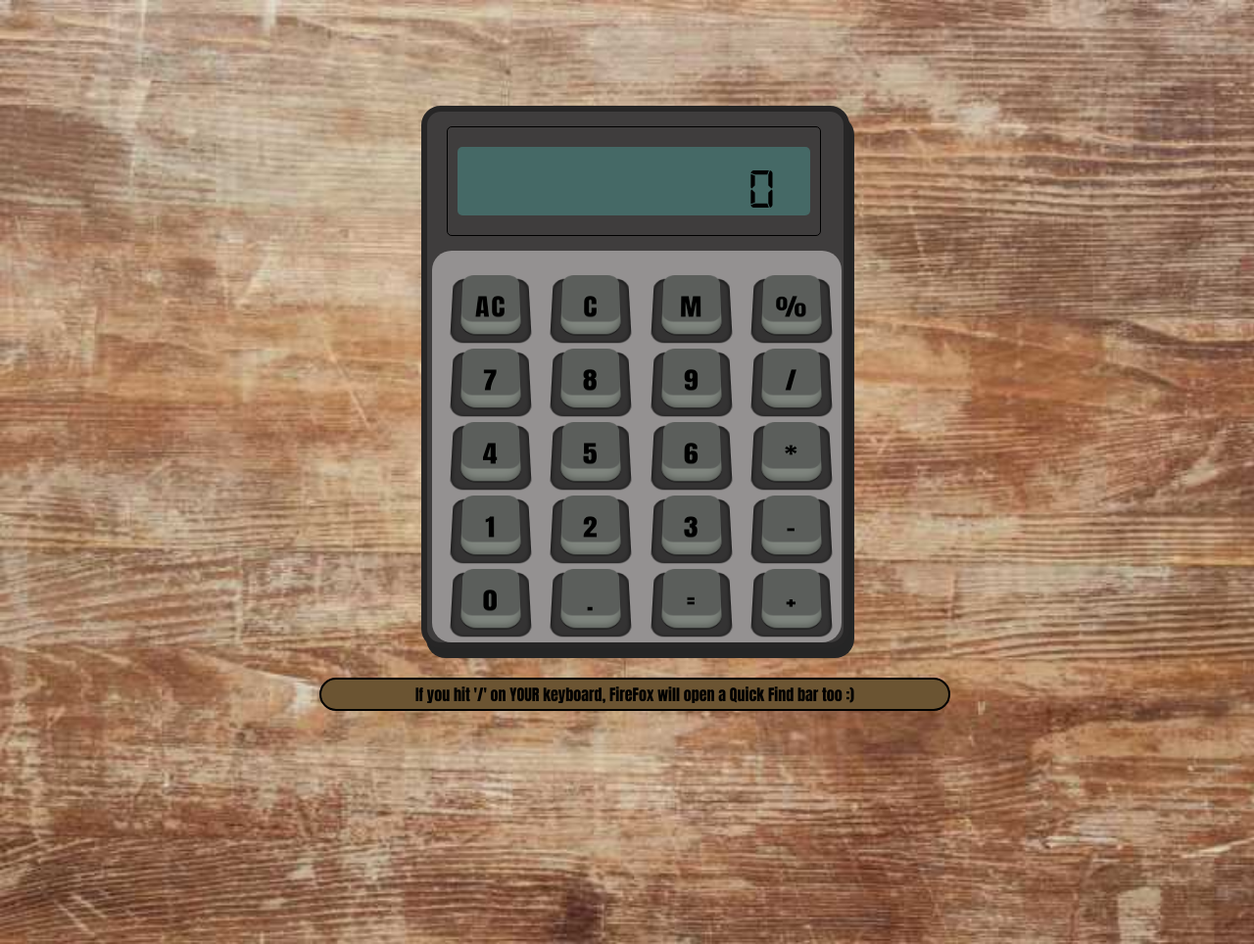
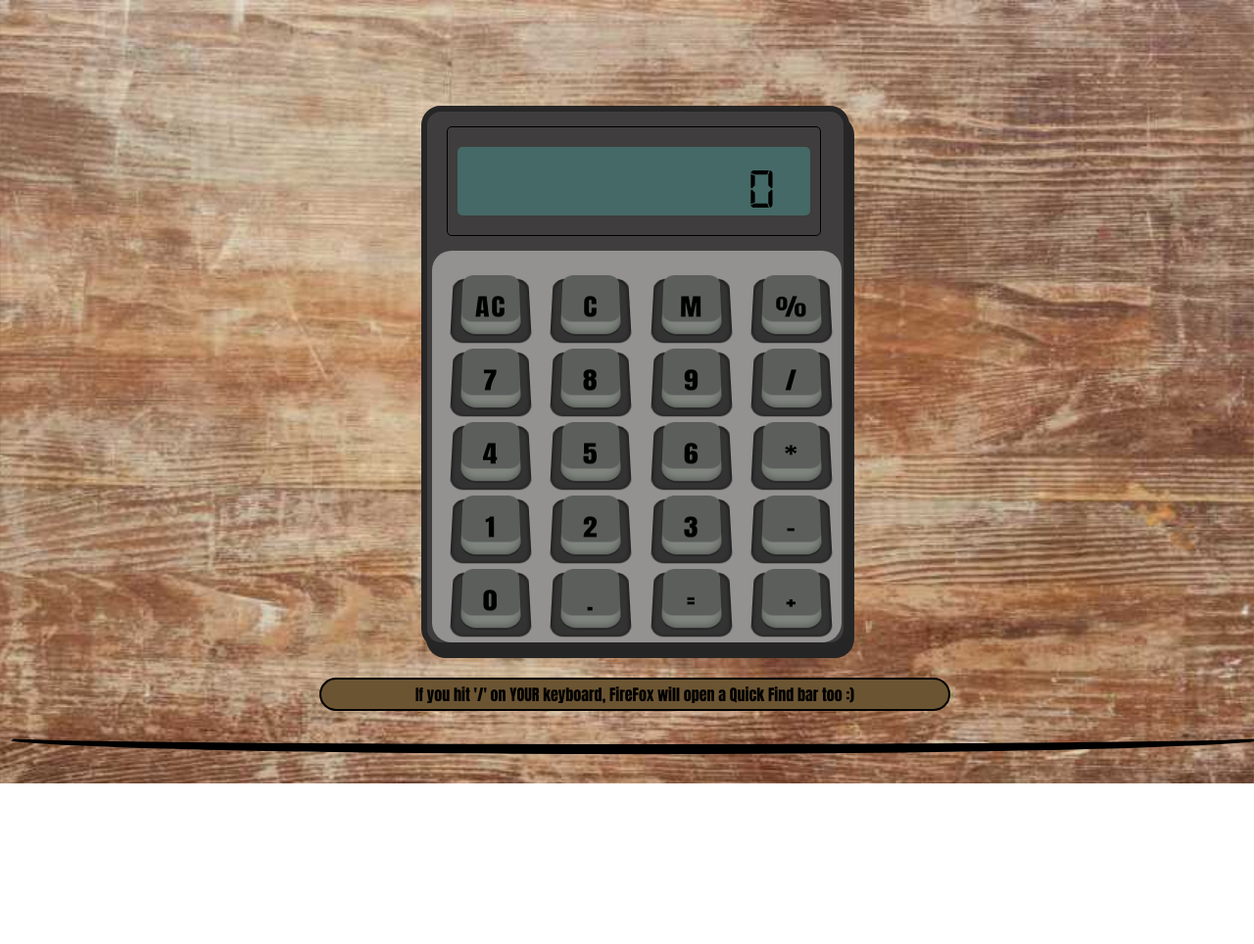
Before and after one commit to Mike-Monta/calculator-pro, a plain HTML site: page index.html in a window 1280 px wide. Shown: the whole page at 98% size. After the commit the page ends 800 px from the top, so only its background shows below. Drawn offline with Linux system fonts and the light colour scheme.

Commit message:
Added curved footer line

```diff
--- a/app.js
+++ b/app.js
@@ -89,6 +89,7 @@ numKeys.forEach(key => {
 
 opKeys.forEach(key =>{
     key.addEventListener('click', Event =>{
+        document.getElementById('audio').play();
         opId = key.id;
         console.log(opId);
         if (opId == "AC"){
--- a/index.html
+++ b/index.html
@@ -51,8 +51,9 @@
     </div>
     <p id="alert"> If you hit '/' on YOUR keyboard, FireFox will open a Quick Find bar too :) </p>
 
-    <footer>
-    </footer>
+
     <script src="app.js"></script>
 </body>
+<footer>
+</footer>
 </html>
--- a/style.css
+++ b/style.css
@@ -12,6 +12,7 @@ body {
     justify-content: center;
     align-items: center;
     background-size: cover ;
+
 }
 .button {
 	height: 60px;
@@ -155,11 +156,6 @@ body {
     padding-left: 5px;
 
 }
-footer{
-    width: 100%;
-    height: 200px;
-
-}
 #alert{
 	height: 30px;
 	width: 50%;
@@ -170,5 +166,17 @@ footer{
 	background-color: rgb(107, 84, 50);
 	border: 2px solid black;
 	border-radius: 20px;
-
 }
+footer{
+    width: 100%;
+    height: 100px;
+    margin-left: 0;
+	padding-left: 0;
+	border: solid 10px #000;
+	border-color: #000 transparent transparent transparent;
+	border-radius: 300%/100px 100px 100px 0;
+	transform: rotateX(180deg);
+	background: transparent;
+	position: absolute;
+	top : 650px;
+}
```
Also changed, not shown: 1 other file.
